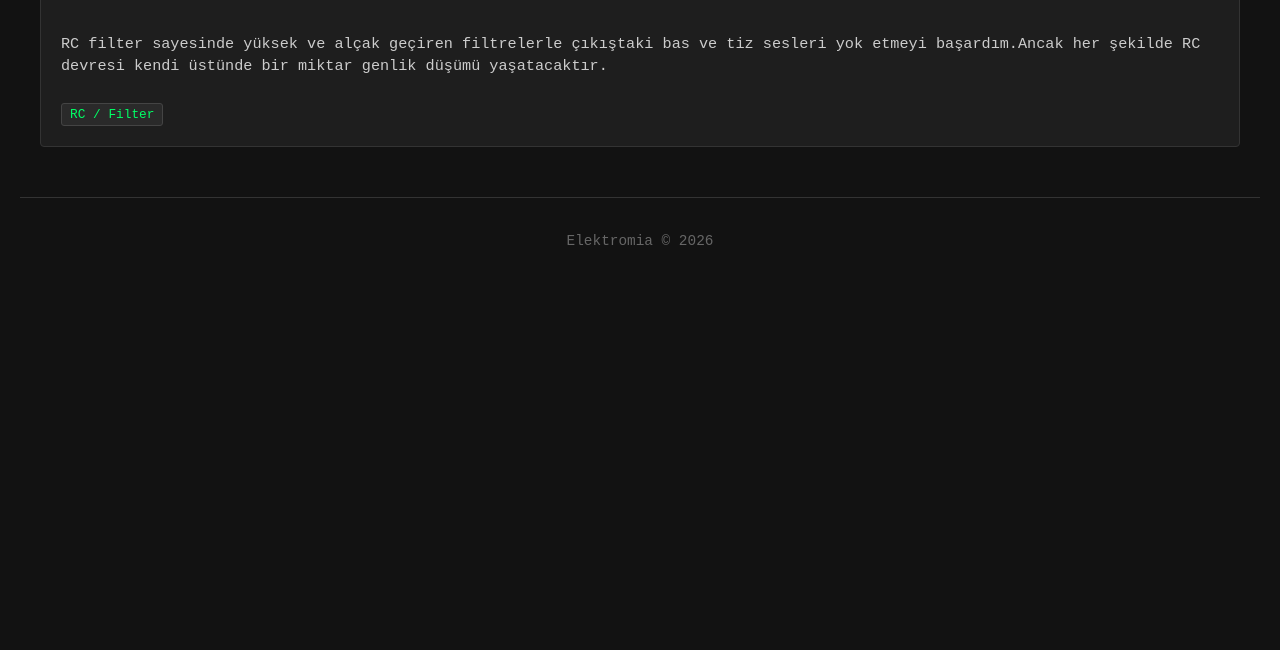
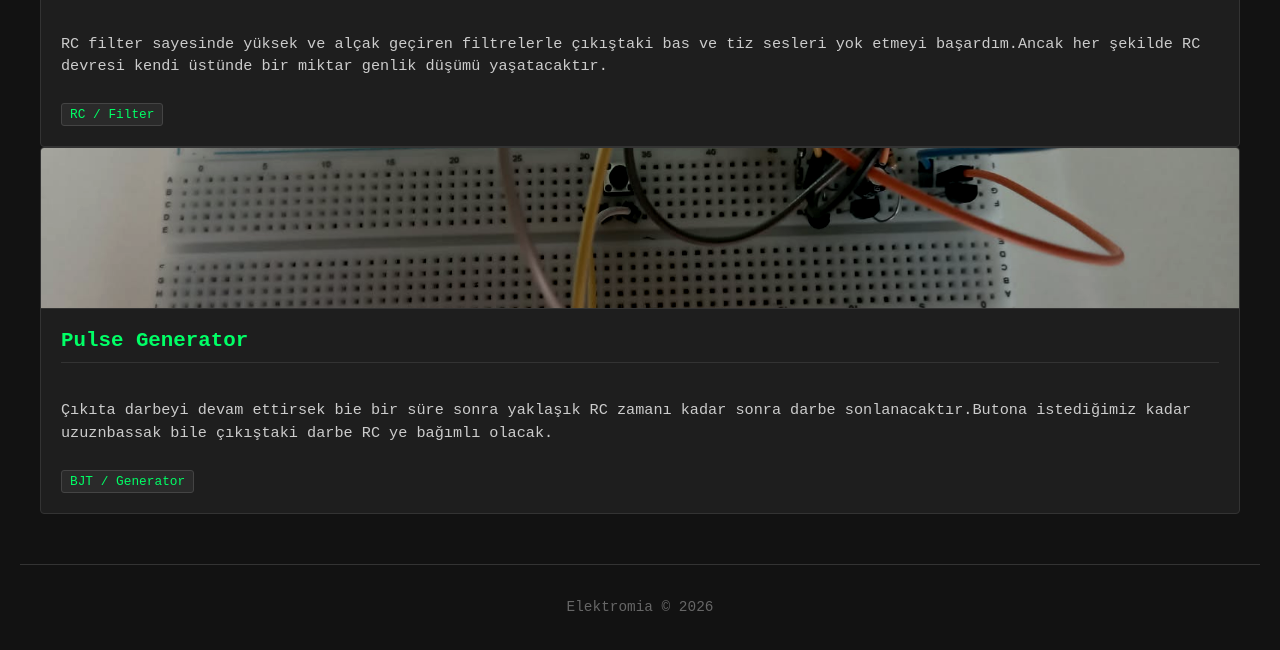
Before and after one commit to Sec-1-soft/Sec-1-soft.github.io, a plain HTML site: page index.html in a window 1280 px wide. Shown: the part 1174-1824 px from the top of the page. Before the commit the page ends 1477 px from the top, so only its background shows below. Drawn offline with Linux system fonts and the light colour scheme.

Commit message:
Update index.html

```diff
--- a/index.html
+++ b/index.html
@@ -159,6 +159,20 @@
         </div>
     </div>
 
+     <div class="container">
+        <!-- Kart 4 -->
+        <div class="card">
+            <div class="card-img-container">
+                <img src="images/Pulse Generator.jpeg" alt="Pulse Generator">
+            </div>
+            <div class="card-content">
+                <h3>Pulse Generator</h3>
+                <p>Çıkıta darbeyi devam ettirsek bie bir süre sonra yaklaşık RC zamanı kadar sonra darbe sonlanacaktır.Butona istediğimiz kadar uzuznbassak bile çıkıştaki darbe RC ye bağımlı olacak.</p>
+                <span class="tag">BJT / Generator</span>
+            </div>
+        </div>
+    </div>
+
     <footer>
         <p>Elektromia © 2026 </p>
     </footer>
```
